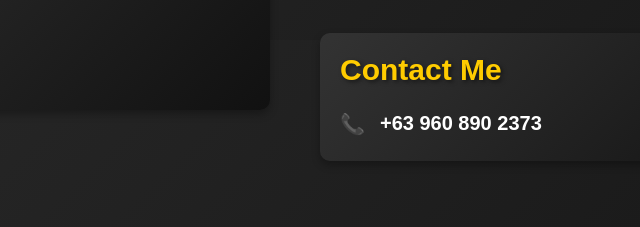
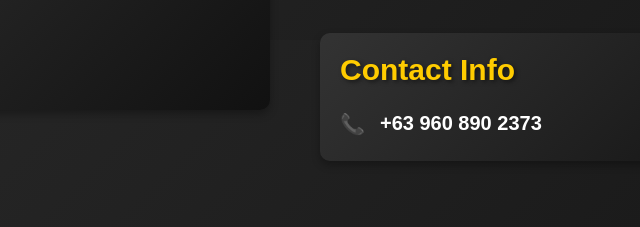
Before and after one commit to wizz123/Luis-Escalona, a plain HTML site: page index.html in a window 1280 px wide. Shown: the part 720-947 px from the top of the page, 640-1280 px from the left. Drawn offline with Linux system fonts and the light colour scheme.

Commit message:
Add files via upload

```diff
--- a/index.html
+++ b/index.html
@@ -552,7 +552,7 @@ button:hover {
       </ul>
     </div>
     <div class="contactme-cont">
-      <h2>Contact Me</h2>
+      <h2>Contact Info</h2>
       <p><strong>+63 960 890 2373</strong></p>
     </div>
 
```
